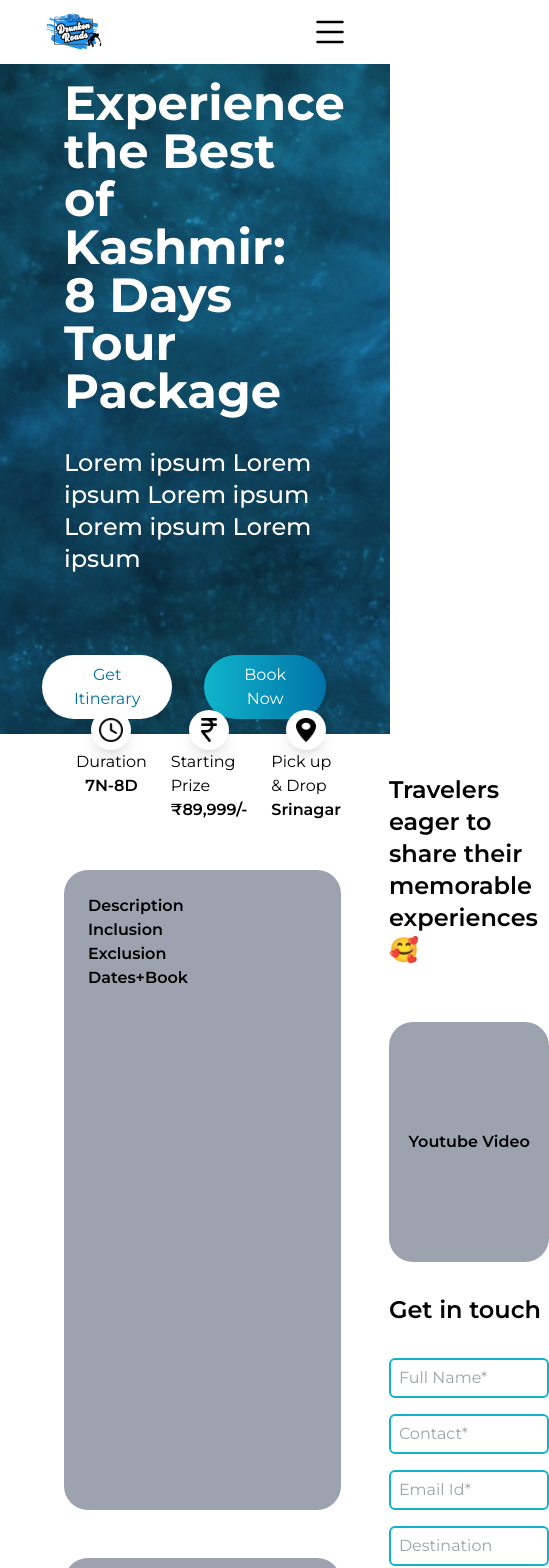
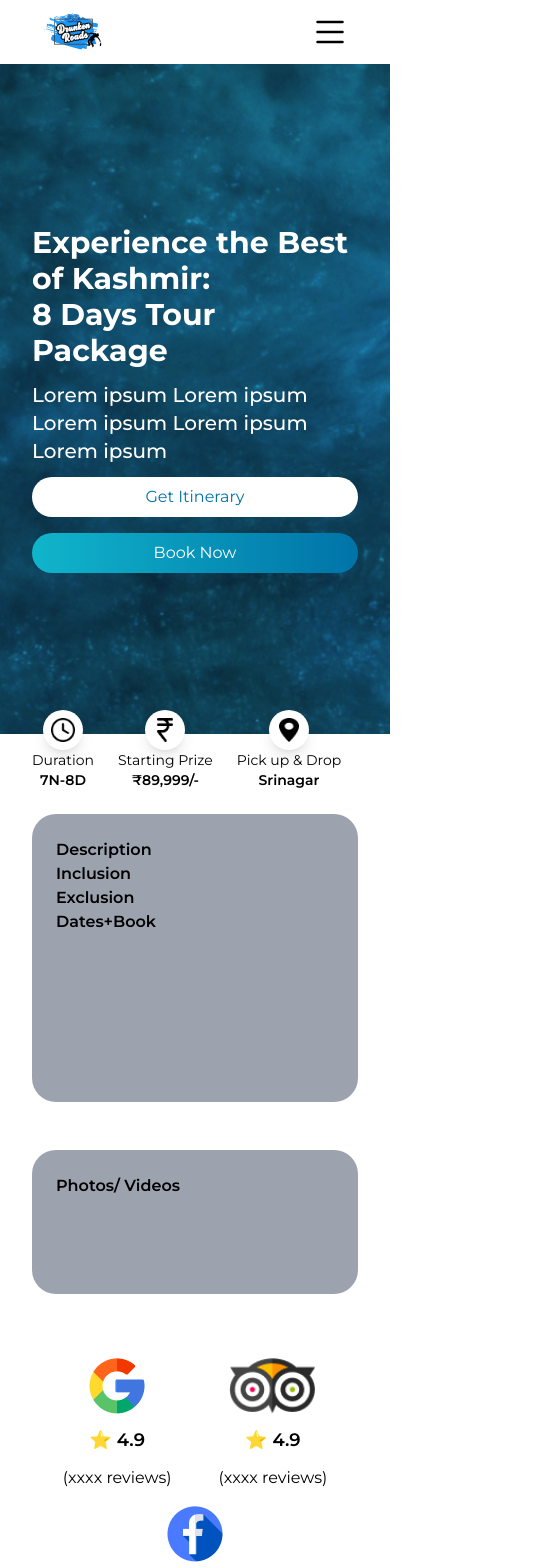
Before and after one commit to thekamalkashyap/drunken-frontend, a Next.js app: page /trip/1 in a window 390 px wide. Shown: the top 1568 px of the page, 549 px wide, since content can reach past the window. Built offline with nearby package versions, Linux system fonts and the light colour scheme; no server answers.

Commit message:
responsive trip page

```diff
--- a/components/Footer.jsx
+++ b/components/Footer.jsx
@@ -2,9 +2,9 @@ export default () => {
   return (
     <footer className=" xl:h-[90vh] bg-[url(/Home/herobg.png)] flex gap-8 flex-col items-center  py-6 md:py-12 px-6 md:px-16 justify-center text-white bg-[#2F6A7F] bg-blend-overlay bg-cover bg-no-repeat ">
       <div className="flex flex-col gap-4 md:gap-6">
-        <h2 className="font-bold text-4xl md:text-5xl lg:text-6xl">Looking for something else?</h2>
+        <h2 className="font-bold text-center md:text-left text-4xl md:text-5xl lg:text-6xl">Looking for something else?</h2>
         <div className="flex gap-2 flex-col md:flex-row justify-between items-center">
-          <p className="flex-1 text-xl md:text-2xl">
+          <p className="flex-1 text-center md:text-left text-xl md:text-2xl">
             Connect with our experts! Get the best itineraries and offers!
           </p>
           <div className="flex-1 flex justify-end">
@@ -14,7 +14,7 @@ export default () => {
           </div>
         </div>
       </div>
-      <div className="bg-white flex p-5 text-black xl:h-[20rem] lg:w-[60vw] rounded-t-2xl">
+      <div className="bg-white flex flex-col md:flex-row p-5 text-black xl:h-[20rem] lg:w-[60vw] rounded-t-2xl">
         <div className="flex-[3] p-0 md:p-4">
           <h4 className="mb-2 text-black font-bold text-lg">
             About Drunken Roads
@@ -29,7 +29,7 @@ export default () => {
             culpa qui officia deserunt mollit anim id est laborum.
           </p>
         </div>
-        <div className="flex-1 p-2 md:p-4">
+        <div className="flex-1 p-2 pl-0 md:p-4">
           <h4 className=" text-lg mb-2 font-semibold">QUICK LINKS</h4>
           <ul className="text-sm md:text-base ">
             <li>
@@ -50,7 +50,7 @@ export default () => {
           </ul>
         </div>
       </div>
-      <div className=" lg:h-12 w-full lg:w-[60vw] text-sm md:text-base py-2 text-center flex justify-between items-center px-6 -mt-8 rounded-b-2xl bg-[#10B5CB]">
+      <div className=" lg:h-12 w-full lg:w-[60vw] text-sm md:text-base py-2 text-center flex flex-col md:flex-row gap-4 justify-between items-center px-6 -mt-8 rounded-b-2xl bg-[#10B5CB]">
         <span>Crafted with ❤️ in Punjab, India</span>
         <span>© Copyright 2022 by Drunken Roads. All Rights Reserved</span>
       </div>
--- a/components/Trip/Description/Left.jsx
+++ b/components/Trip/Description/Left.jsx
@@ -42,37 +42,37 @@ export default () => {
   }, []);
 
   return (
-    <div className="flex-[4] mr-6">
-      <div className=" ml-3 flex gap-6">
+    <div className="flex-[4] md:mr-6">
+      <div className=" md:ml-3 flex gap-6">
         <div className="flex items-center flex-col">
           <figure className="bg-white shadow-lg -mt-6 flex justify-center items-center h-10 w-10 rounded-full">
             <img className="h-6 w-6" src={`/Home/clock.png`} alt="" />
           </figure>
-          <h3>Duration</h3>
-          <p className="font-semibold">7N-8D</p>
+          <h3 className="text-sm sm:text-base text-center">Duration</h3>
+          <p className="text-sm sm:text-base font-semibold">7N-8D</p>
         </div>
         <div className="flex items-center flex-col">
           <figure className="bg-white shadow-lg -mt-6 flex justify-center items-center h-10 w-10 rounded-full">
             <img className="h-6 w-4" src="/Home/rupee.png" alt="" />
           </figure>
-          <h3>Starting Prize</h3>
-          <p className=" font-semibold">₹89,999/-</p>
+          <h3 className="text-sm sm:text-base text-center">Starting Prize</h3>
+          <p className="text-sm sm:text-base font-semibold">₹89,999/-</p>
         </div>
         <div className="flex items-center flex-col">
           <figure className="bg-white shadow-lg -mt-6 flex justify-center items-center h-10 w-10 rounded-full">
             <img className="h-6 w-5" src="/Home/location.png" alt="" />
           </figure>
-          <h3>Pick up & Drop</h3>
-          <p className=" font-semibold">Srinagar</p>
+          <h3 className="text-sm sm:text-base text-center">Pick up & Drop</h3>
+          <p className="text-sm sm:text-base font-semibold">Srinagar</p>
         </div>
       </div>
-      <div className="mt-12 bg-gray-400 font-semibold rounded-3xl p-6 h-[40rem]">
+      <div className=" mt-6 md:mt-12 bg-gray-400 font-semibold rounded-3xl p-6 h-[18rem] md:h-[40rem]">
         Description <br /> Inclusion <br /> Exclusion <br /> Dates+Book
       </div>
-      <div className="mt-12 bg-gray-400 font-semibold rounded-3xl p-6 h-[20rem]">
+      <div className="mt-12 bg-gray-400 font-semibold rounded-3xl p-6 h-[9rem] md:h-[20rem]">
         Photos/ Videos
       </div>
-      <div className="flex mt-16 justify-evenly items-center">
+      <div className="flex flex-wrap gap-4 mt-16 justify-evenly items-center">
         {reviews.map((review, index) => (
           <div key={index} className="flex gap-3 items-center flex-col">
             <figure>
--- a/components/Trip/Description/Right.jsx
+++ b/components/Trip/Description/Right.jsx
@@ -15,11 +15,11 @@ export default () => {
   ];
 
   return (
-    <div className="ml-6 my-10 flex flex-col gap-8 flex-[2]">
-      <h2 className="font-semibold text-2xl ">
+    <div className="md:ml-6 my-10 flex flex-col gap-8 flex-[2]">
+      <h2 className="font-semibold text-2xl text-center md:text-left ">
         Travelers eager to share their memorable experiences 🥰
       </h2>
-      <div className="h-[15rem] mt-6 font-semibold flex justify-center items-center rounded-3xl bg-gray-400">
+      <div className="h-[15rem] md:mt-6 font-semibold flex justify-center items-center rounded-3xl bg-gray-400">
         Youtube Video
       </div>
       <h2 className="font-semibold text-2xl ">Get in touch</h2>
@@ -52,7 +52,7 @@ export default () => {
       {whyDrunken.map((why, index) => (
         <div
           key={index}
-          className={`text-white h-[11rem] rounded-3xl p-6 ${why.bg} bg-gradient-to-r`}
+          className={`text-white md:h-[11rem] rounded-3xl p-6 ${why.bg} bg-gradient-to-r`}
         >
           <div className="relative mb-3 flex justify-center items-center border-dashed rounded-full h-14 w-14 border-2">
             <span className=" h-10 w-10 absolute flex justify-center items-center text-white rounded-full border-2 border-white">
--- a/components/Trip/Description/index.jsx
+++ b/components/Trip/Description/index.jsx
@@ -3,7 +3,7 @@ import Right from "./Right";
 
 export default () => {
   return (
-    <div className="flex px-16">
+    <div className="flex flex-col lg:flex-row px-8 md:px-16">
       <Left />
       <Right />
     </div>
--- a/components/Trip/Hero.jsx
+++ b/components/Trip/Hero.jsx
@@ -1,16 +1,19 @@
 export default () => {
   return (
-    <div className="bg-[url(/Home/herobg.png)] flex gap-8 flex-col px-16 justify-center text-white bg-[#2F6A7F] bg-blend-overlay bg-cover bg-no-repeat h-[calc(90vh-90px)]">
-      <h1 className="font-bold text-5xl">
+    <div className="bg-[url(/Home/herobg.png)] flex gap-3 md:gap-8 flex-col px-8 md:px-16 justify-center text-white bg-[#2F6A7F] bg-blend-overlay bg-cover bg-no-repeat h-[calc(90vh-90px)]">
+      <h1 className="font-bold text-3xl md:text-5xl">
         Experience the Best of Kashmir: <br /> 8 Days Tour Package
       </h1>
-      <p className="font-medium text-2xl">
+      <p className="font-medium text-xl md:text-2xl">
         Lorem ipsum Lorem ipsum Lorem ipsum Lorem ipsum Lorem ipsum
       </p>
-      <div className="flex mt-12 justify-end gap-8"
-      >
-        <button className="bg-white py-2 px-8 rounded-full  text-[#0073A8]">Get Itinerary</button>
-        <button className=" from-[#10B5CB] bg-[#0073A8] bg-gradient-to-r py-2 px-10 text-white rounded-full">Book Now</button>
+      <div className="flex flex-col md:mt-12 justify-end gap-4 md:gap-8">
+        <button className="bg-white py-2 px-8 rounded-full  text-[#0073A8]">
+          Get Itinerary
+        </button>
+        <button className=" from-[#10B5CB] bg-[#0073A8] bg-gradient-to-r py-2 px-10 text-white rounded-full">
+          Book Now
+        </button>
       </div>
     </div>
   );
--- a/components/Trip/SimilarTrips/index.jsx
+++ b/components/Trip/SimilarTrips/index.jsx
@@ -19,7 +19,7 @@ export default () => {
   }, []);
 
   return (
-    <div className="px-20 my-12">
+    <div className=" px-8 md:px-20 my-6 md:my-12">
       <Heading>Similar Trips</Heading>
       <div className="flex items-center mt-10 gap-12 justify-evenly">
         {allTrips.map((item) => {
```
